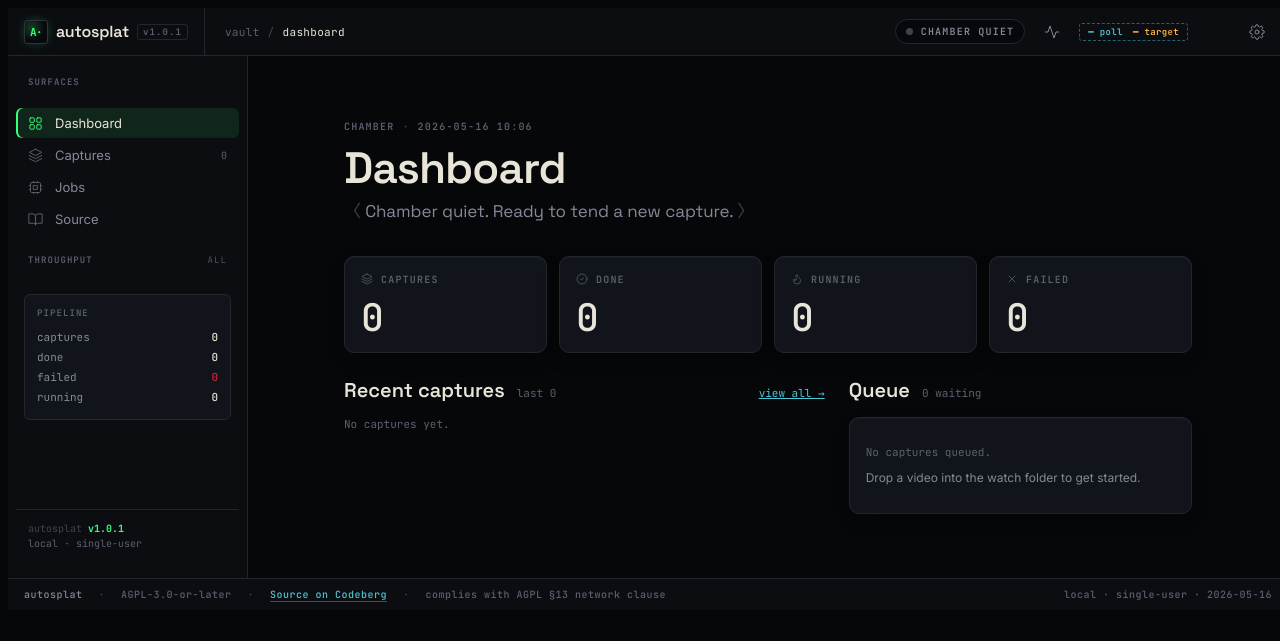
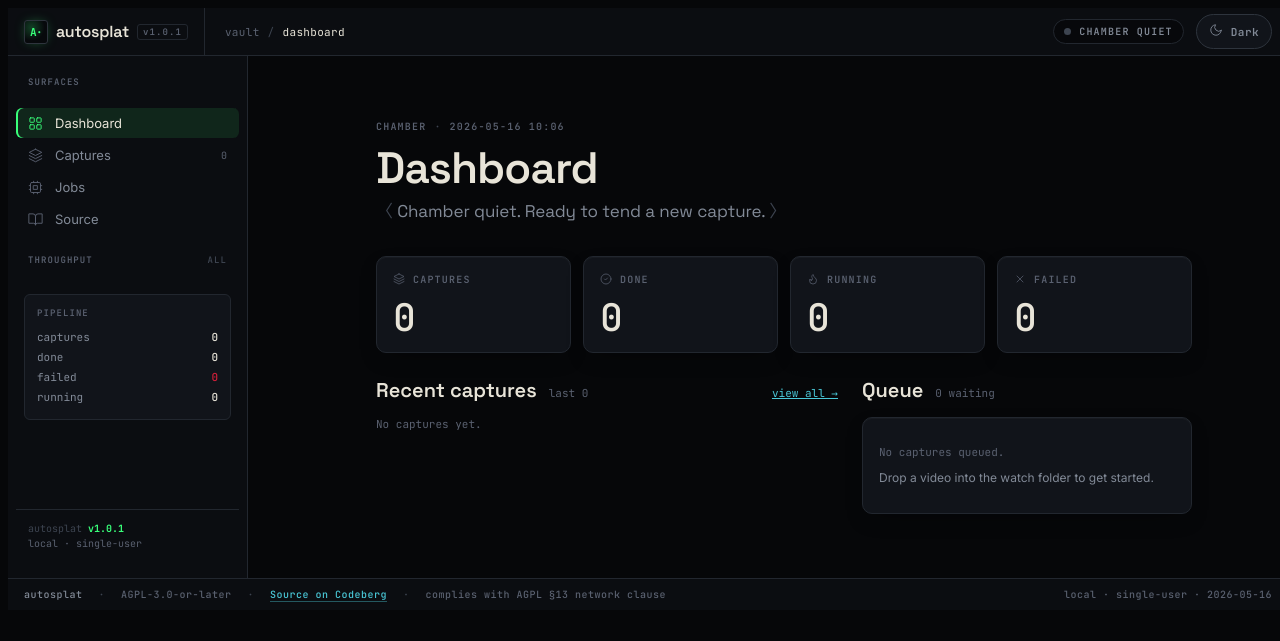
Before and after one commit to johannes-kaindl/autosplat, a FastAPI app: page / in a window 1280 px wide. Shown: the top 641 px of the page. Run offline with FastAPI, Linux system fonts and the light colour scheme; some libraries are stand-ins or nearby versions.

Commit message:
refactor(webui-p2.6): UX trim — drop aspect picker, hide htmx annot from topbar (latent), fix theme-toggle visibility with icon+label, increase main padding-left
Co-Authored-By: Claude Sonnet 4.6 <noreply@anthropic.com>

```diff
--- a/pipeline/src/autosplat/webui/static/css/autosplat.css
+++ b/pipeline/src/autosplat/webui/static/css/autosplat.css
@@ -79,9 +79,6 @@
                  0 0 18px -6px var(--accent-glow);
   --glow-focus:  0 0 0 2px color-mix(in oklab, var(--accent) 50%, transparent);
 }
-[data-theme="light"][data-aspect="gunshi"]   { --accent: var(--signal-spectre);  --accent-soft: color-mix(in oklab, var(--signal-spectre)  14%, transparent); --accent-glow: color-mix(in oklab, var(--signal-spectre)  32%, transparent); }
-[data-theme="light"][data-aspect="kantoku"]  { --accent: var(--signal-crimson);  --accent-soft: color-mix(in oklab, var(--signal-crimson)  14%, transparent); --accent-glow: color-mix(in oklab, var(--signal-crimson)  32%, transparent); }
-[data-theme="light"][data-aspect="sensei"]   { --accent: var(--signal-ember);    --accent-soft: color-mix(in oklab, var(--signal-ember)    14%, transparent); --accent-glow: color-mix(in oklab, var(--signal-ember)    32%, transparent); }
 
 /* Light-mode spot tweaks where dark-bias rules need to be unwound */
 [data-theme="light"] .as-frame::before { opacity: 0; }   /* no chamber grain on paper */
@@ -268,6 +265,25 @@
 .as-icon-btn:hover { background: var(--surface-raised); color: var(--fg-primary); border-color: var(--border-subtle); }
 .as-icon-btn svg { width: 16px; height: 16px; stroke: currentColor; stroke-width: 1.5; fill: none; stroke-linecap: round; stroke-linejoin: round; }
 
+/* ====== Theme toggle pill ================================================ */
+.as-theme-toggle {
+  display: inline-flex; align-items: center; gap: var(--space-2);
+  padding: var(--space-2) var(--space-3);
+  background: var(--surface-raised);
+  border: 1px solid var(--border-default);
+  border-radius: var(--radius-full);
+  color: var(--fg-secondary);
+  font-family: var(--font-mono); font-size: var(--text-xs); font-weight: 600;
+  letter-spacing: var(--tracking-wide);
+  cursor: pointer;
+  transition: background var(--dur-fast) var(--ease-signal), color var(--dur-fast) var(--ease-signal);
+}
+.as-theme-toggle:hover { color: var(--fg-primary); background: var(--surface-overlay); }
+.as-theme-toggle svg { width: 14px; height: 14px; stroke: currentColor; stroke-width: 1.5; fill: none; stroke-linecap: round; stroke-linejoin: round; }
+.as-theme-icon-light { display: none; }
+[data-theme="light"] .as-theme-icon-dark { display: none; }
+[data-theme="light"] .as-theme-icon-light { display: inline-flex; }
+
 /* ====== Sidebar ========================================================== */
 .as-side {
   grid-area: sidebar;
@@ -350,7 +366,7 @@
   overflow-y: auto;
   position: relative;
 }
-.as-main-inner { padding: var(--space-6) var(--space-7); max-width: 1280px; }
+.as-main-inner { padding: var(--space-6) var(--space-7) var(--space-6) var(--space-8); max-width: 1280px; }
 
 .as-page-head { margin-bottom: var(--space-6); }
 .as-eyebrow {
@@ -982,6 +998,9 @@
 .as-viewer-iconbtn svg { width: 16px; height: 16px; stroke: currentColor; stroke-width: 1.5; fill: none; stroke-linecap: round; stroke-linejoin: round; }
 
 /* ====== HTMX polling annotation overlay ================================== */
+/* Latent feature — toggle via console:
+   document.body.setAttribute('data-annot', 'on')
+   (Removed from TopBar UI in v1.1.0 P2.6 — devs only.) */
 [hx-trigger*="every"] {
   position: relative;
 }
--- a/pipeline/src/autosplat/webui/templates/base.html
+++ b/pipeline/src/autosplat/webui/templates/base.html
@@ -7,13 +7,12 @@
   <link rel="stylesheet" href="/static/css/tokens.css">
   <link rel="stylesheet" href="/static/css/autosplat.css">
   {% block extra_css %}{% endblock %}
-  {# Anti-flash: restore theme + aspect before first paint #}
+  {# Anti-flash: restore theme before first paint #}
   <script>
     (function () {
       var t = localStorage.getItem('autosplat-theme') || 'dark';
-      var a = localStorage.getItem('autosplat-aspect') || 'shugo';
       if (t === 'light') document.documentElement.setAttribute('data-theme', 'light');
-      document.documentElement.setAttribute('data-aspect', a);
+      if (localStorage.getItem('autosplat-aspect')) localStorage.removeItem('autosplat-aspect');
     })();
   </script>
   <script src="https://unpkg.com/htmx.org@1.9.12" integrity="sha384-ujb1lCLQjLzjalmEu7uMhpWiLmKv+DQMjGj1Yje0F6FvuJCpPKP86iZ0WR0w6Z6" crossorigin="anonymous"></script>
@@ -54,22 +53,12 @@
     </span>
   {% endif %}
 
-  {# TopBar action buttons — placeholders in P0; wired in P7+P8 #}
-  <button class="as-icon-btn" id="as-annot-btn" title="HTMX overlay" aria-pressed="false">{{ icon('activity') }}</button>
-  <div id="as-annot-legend" class="as-annot-legend" hidden>
-    <span style="color:var(--signal-circuit)">━ poll</span>
-    <span style="color:var(--signal-ember)">━ target</span>
-  </div>
-  <button class="as-icon-btn" id="as-theme-btn" title="Toggle theme">{{ icon('moon') }}</button>
-  <div class="as-settings-wrap" style="position:relative">
-    <button class="as-icon-btn" id="as-settings-btn" title="Aspect" aria-haspopup="true" aria-expanded="false">{{ icon('settings') }}</button>
-    <div id="as-aspect-menu" role="menu" hidden style="position:absolute;right:0;top:calc(100% + 6px);z-index:200;min-width:180px;background:var(--surface-overlay);border:1px solid var(--border-default);border-radius:var(--radius-md);box-shadow:var(--shadow-modal);padding:6px">
-      <button class="as-aspect-opt" data-aspect="shugo"   role="menuitem" style="display:flex;align-items:center;gap:10px;width:100%;padding:7px 10px;border:none;background:none;color:var(--fg-primary);font-family:var(--font-mono);font-size:11px;border-radius:var(--radius-sm);cursor:pointer"><span style="display:inline-block;width:8px;height:8px;border-radius:50%;background:var(--signal-phosphor)"></span>Guardian · shugo</button>
-      <button class="as-aspect-opt" data-aspect="gunshi"  role="menuitem" style="display:flex;align-items:center;gap:10px;width:100%;padding:7px 10px;border:none;background:none;color:var(--fg-primary);font-family:var(--font-mono);font-size:11px;border-radius:var(--radius-sm);cursor:pointer"><span style="display:inline-block;width:8px;height:8px;border-radius:50%;background:var(--signal-spectre)"></span>Strategist · gunshi</button>
-      <button class="as-aspect-opt" data-aspect="kantoku" role="menuitem" style="display:flex;align-items:center;gap:10px;width:100%;padding:7px 10px;border:none;background:none;color:var(--fg-primary);font-family:var(--font-mono);font-size:11px;border-radius:var(--radius-sm);cursor:pointer"><span style="display:inline-block;width:8px;height:8px;border-radius:50%;background:var(--signal-crimson)"></span>Taskmaster · kantoku</button>
-      <button class="as-aspect-opt" data-aspect="sensei"  role="menuitem" style="display:flex;align-items:center;gap:10px;width:100%;padding:7px 10px;border:none;background:none;color:var(--fg-primary);font-family:var(--font-mono);font-size:11px;border-radius:var(--radius-sm);cursor:pointer"><span style="display:inline-block;width:8px;height:8px;border-radius:50%;background:var(--signal-ember)"></span>Mentor · sensei</button>
-    </div>
-  </div>
+  {# Theme-Toggle pill — icons pre-rendered, CSS toggles visibility via data-theme #}
+  <button class="as-theme-toggle" id="as-theme-btn" type="button" title="Switch to light mode">
+    <span class="as-theme-icon-dark">{{ icon('moon', 14) }}</span>
+    <span class="as-theme-icon-light">{{ icon('sun', 14) }}</span>
+    <span class="as-theme-label">Dark</span>
+  </button>
 </header>
 
 {# ── Sidebar ─────────────────────────────────────────────────────────────── #}
@@ -136,73 +125,27 @@
   </div>
 </footer>
 
-{# ── Theme + Aspect + Overlay JS ──────────────────────────────────────────── #}
+{# ── Theme JS ─────────────────────────────────────────────────────────────── #}
 <script>
 (function () {
-  // Theme toggle
-  var themeBtn = document.getElementById('as-theme-btn');
+  var btn = document.getElementById('as-theme-btn');
+  var label = btn.querySelector('.as-theme-label');
   function applyTheme(mode) {
     if (mode === 'light') {
       document.documentElement.setAttribute('data-theme', 'light');
-      themeBtn.title = 'Switch to dark mode';
-      themeBtn.innerHTML = '{{ icon("sun") | replace('"', '\\"') }}';
+      label.textContent = 'Light';
+      btn.title = 'Switch to dark mode';
     } else {
       document.documentElement.removeAttribute('data-theme');
-      themeBtn.title = 'Switch to light mode';
-      themeBtn.innerHTML = '{{ icon("moon") | replace('"', '\\"') }}';
+      label.textContent = 'Dark';
+      btn.title = 'Switch to light mode';
     }
     localStorage.setItem('autosplat-theme', mode);
   }
-  var savedTheme = localStorage.getItem('autosplat-theme') || 'dark';
-  applyTheme(savedTheme);
-  themeBtn.addEventListener('click', function () {
-    var cur = localStorage.getItem('autosplat-theme') || 'dark';
-    applyTheme(cur === 'dark' ? 'light' : 'dark');
+  applyTheme(localStorage.getItem('autosplat-theme') || 'dark');
+  btn.addEventListener('click', function () {
+    applyTheme(localStorage.getItem('autosplat-theme') === 'light' ? 'dark' : 'light');
   });
-
-  // Aspect picker
-  var settingsBtn = document.getElementById('as-settings-btn');
-  var aspectMenu  = document.getElementById('as-aspect-menu');
-  function applyAspect(aspect) {
-    document.documentElement.setAttribute('data-aspect', aspect);
-    localStorage.setItem('autosplat-aspect', aspect);
-    document.querySelectorAll('.as-aspect-opt').forEach(function (btn) {
-      btn.style.background = btn.dataset.aspect === aspect ? 'var(--surface-raised)' : '';
-    });
-  }
-  applyAspect(localStorage.getItem('autosplat-aspect') || 'shugo');
-  settingsBtn.addEventListener('click', function (e) {
-    e.stopPropagation();
-    var hidden = aspectMenu.hidden;
-    aspectMenu.hidden = !hidden;
-    settingsBtn.setAttribute('aria-expanded', String(!hidden));
-  });
-  document.querySelectorAll('.as-aspect-opt').forEach(function (btn) {
-    btn.addEventListener('click', function () {
-      applyAspect(btn.dataset.aspect);
-      aspectMenu.hidden = true;
-      settingsBtn.setAttribute('aria-expanded', 'false');
-    });
-  });
-  document.addEventListener('click', function () {
-    aspectMenu.hidden = true;
-    settingsBtn.setAttribute('aria-expanded', 'false');
-  });
-
-  // HTMX annotation overlay
-  var annotBtn = document.getElementById('as-annot-btn');
-  var annotLegend = document.getElementById('as-annot-legend');
-  var annotOn = localStorage.getItem('autosplat-annot') === 'on';
-  function applyAnnot(on) {
-    annotOn = on;
-    document.body.setAttribute('data-annot', on ? 'on' : 'off');
-    annotBtn.setAttribute('aria-pressed', String(on));
-    annotBtn.style.color = on ? 'var(--signal-circuit)' : '';
-    if (annotLegend) annotLegend.hidden = !on;
-    localStorage.setItem('autosplat-annot', on ? 'on' : 'off');
-  }
-  applyAnnot(annotOn);
-  annotBtn.addEventListener('click', function () { applyAnnot(!annotOn); });
 })();
 </script>
 
```
